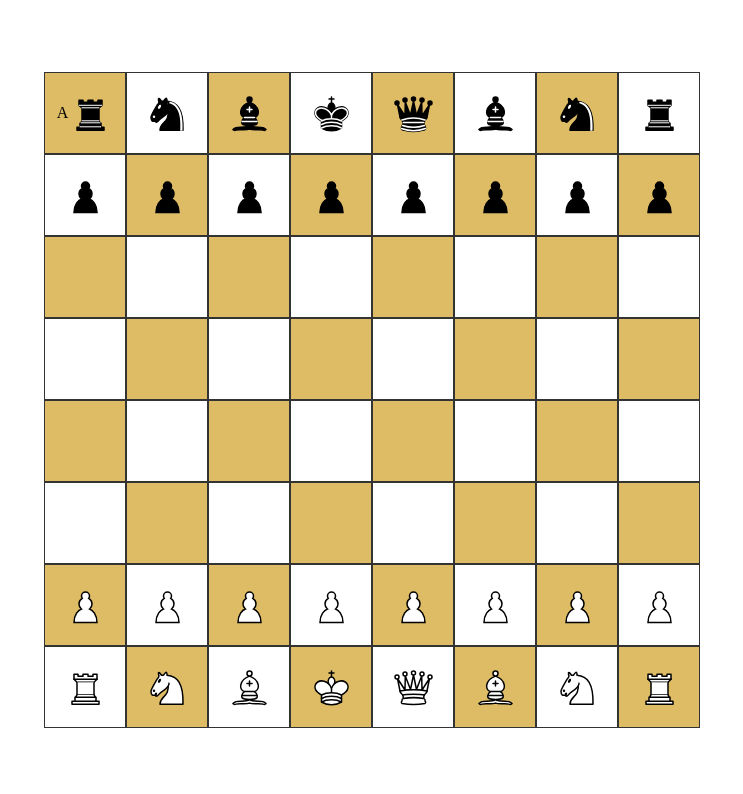
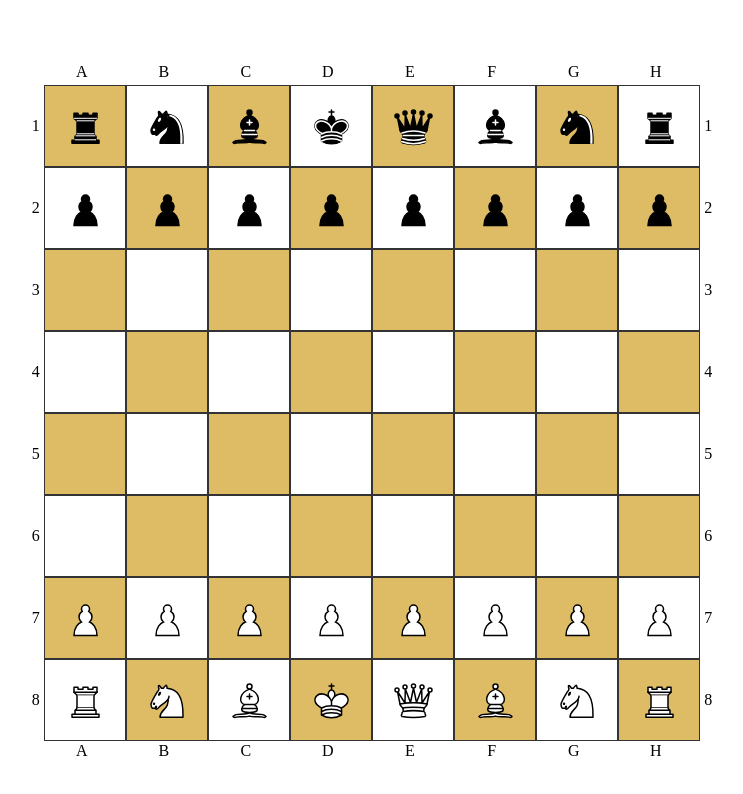
Before and after one commit to rafasanabria1/chess-game, a Vue app: page / in a window 1280 px wide. Shown: the top 794 px of the page, without its empty margins (268-1011 px from the left). Built offline with nearby package versions, Linux system fonts and the light colour scheme.

Commit message:
Movido a componente cada una de las piezas y agregadas los nombres de filas y columnas

```diff
--- a/src/App.vue
+++ b/src/App.vue
@@ -1,83 +1,85 @@
 <script setup>
 
+import Piece from './components/Piece.vue';
 </script>
 
 <template>
   <div class="chess-board">
-    <div class="chess-row">
-      <div class="chess-field">
-        <div class="chess-letter">A</div>
-        <img class="" src="./assets/black/rook.svg" />
-      </div>
-      <div class="chess-field">
-        <img class="" src="./assets/black/knight.svg" />
-      </div>
-      <div class="chess-field">
-        <img class="" src="./assets/black/bishop.svg" />
-      </div>
-      <div class="chess-field">
-        <img class="" src="./assets/black/king.svg" />
-      </div>
-      <div class="chess-field">
-        <img class="" src="./assets/black/queen.svg" />
-      </div>
-      <div class="chess-field">
-        <img class="" src="./assets/black/bishop.svg" />
-      </div>
-      <div class="chess-field">
-        <img class="" src="./assets/black/knight.svg" />
-      </div>
-      <div class="chess-field">
-        <img class="" src="./assets/black/rook.svg" />
-      </div>
+    <div class="chess-letter-row">
+      <div class="chess-letter-field"></div>
+      <div class="chess-letter-field first">A</div>
+      <div class="chess-letter-field first">B</div>
+      <div class="chess-letter-field first">C</div>
+      <div class="chess-letter-field first">D</div>
+      <div class="chess-letter-field first">E</div>
+      <div class="chess-letter-field first">F</div>
+      <div class="chess-letter-field first">G</div>
+      <div class="chess-letter-field first">H</div>
     </div>
     <div class="chess-row">
-      <div v-for="i in 8" :key="i" class="chess-field">
-        <img class="" src="./assets/black/pawn.svg" />
-      </div>
+      <div class="chess-number-field first">1</div>
+      <piece type="black" name="rook" />
+      <piece type="black" name="knight" />
+      <piece type="black" name="bishop" />
+      <piece type="black" name="king" />
+      <piece type="black" name="queen" />
+      <piece type="black" name="bishop" />
+      <piece type="black" name="knight" />
+      <piece type="black" name="rook" />
+      <div class="chess-number-field last">1</div>
     </div>
     <div class="chess-row">
-      <div v-for="i in 8" :key="i" class="chess-field"></div>
+      <div class="chess-number-field first">2</div>
+      <piece v-for="i in 8" :key="i" type="black" name="pawn" />
+      <div class="chess-number-field last">2</div>
     </div>
     <div class="chess-row">
+      <div class="chess-number-field first">3</div>
       <div v-for="i in 8" :key="i" class="chess-field"></div>
+      <div class="chess-number-field last">3</div>
     </div>
     <div class="chess-row">
+      <div class="chess-number-field first">4</div>
       <div v-for="i in 8" :key="i" class="chess-field"></div>
+      <div class="chess-number-field last">4</div>
     </div>
     <div class="chess-row">
+      <div class="chess-number-field first">5</div>
       <div v-for="i in 8" :key="i" class="chess-field"></div>
+      <div class="chess-number-field last">5</div>
     </div>
     <div class="chess-row">
-      <div v-for="i in 8" :key="i" class="chess-field">
-        <img class="" src="./assets/white/pawn.svg" />
-      </div>
+      <div class="chess-number-field first">6</div>
+      <div v-for="i in 8" :key="i" class="chess-field"></div>
+      <div class="chess-number-field last">6</div>
     </div>
     <div class="chess-row">
-      <div class="chess-field">
-        <img class="" src="./assets/white/rook.svg" />
-      </div>
-      <div class="chess-field">
-        <img class="" src="./assets/white/knight.svg" />
-      </div>
-      <div class="chess-field">
-        <img class="" src="./assets/white/bishop.svg" />
-      </div>
-      <div class="chess-field">
-        <img class="" src="./assets/white/king.svg" />
-      </div>
-      <div class="chess-field">
-        <img class="" src="./assets/white/queen.svg" />
-      </div>
-      <div class="chess-field">
-        <img class="" src="./assets/white/bishop.svg" />
-      </div>
-      <div class="chess-field">
-        <img class="" src="./assets/white/knight.svg" />
-      </div>
-      <div class="chess-field">
-        <img class="" src="./assets/white/rook.svg" />
-      </div>
+      <div class="chess-number-field first">7</div>
+      <piece v-for="i in 8" :key="i" type="white" name="pawn" />
+      <div class="chess-number-field last">7</div>
+    </div>
+    <div class="chess-row">
+      <div class="chess-number-field first">8</div>
+      <piece type="white" name="rook" />
+      <piece type="white" name="knight" />
+      <piece type="white" name="bishop" />
+      <piece type="white" name="king" />
+      <piece type="white" name="queen" />
+      <piece type="white" name="bishop" />
+      <piece type="white" name="knight" />
+      <piece type="white" name="rook" />
+      <div class="chess-number-field last">8</div>
+    </div>
+    <div class="chess-letter-row last">
+      <div class="chess-letter-field"></div>
+      <div class="chess-letter-field">A</div>
+      <div class="chess-letter-field">B</div>
+      <div class="chess-letter-field">C</div>
+      <div class="chess-letter-field">D</div>
+      <div class="chess-letter-field">E</div>
+      <div class="chess-letter-field">F</div>
+      <div class="chess-letter-field">G</div>
+      <div class="chess-letter-field">H</div>
     </div>
   </div>
 </template>
--- /dev/null
+++ b/src/components/Piece.vue
@@ -0,0 +1,14 @@
+<script setup>
+
+    import { getPieceImageUrl } from '../utils.js';
+
+    const {type, name} = defineProps (['type', 'name']);
+    const imgUrl = getPieceImageUrl (type, name)
+
+</script>
+
+<template>
+    <div class="chess-field">
+        <img class="" :src=imgUrl />
+    </div>
+</template>
--- a/src/style.css
+++ b/src/style.css
@@ -2,7 +2,7 @@ body {
   margin: 0px;
   display: flex;
   min-height: 100vh;
-  width: 100%;
+  width: 100vw;
   align-items: center;
   justify-content: center;
 }
@@ -12,7 +12,7 @@ body {
   flex-direction: column;
 }
 
-.chess-row {
+.chess-row, .chess-letter-row {
   width: 100%;
   display: flex;
   flex-direction: row;
@@ -28,6 +28,42 @@ body {
   align-items: center;
 }
 
+.chess-letter-field {
+  border: solid 1px white;
+  width: 5em;
+  height: 5em;
+  display: flex;
+  justify-content: center;
+}
+
+.chess-number-field {
+  border: solid 1px white;
+  width: 5em;
+  height: 5em;
+  display: flex;
+  align-items: center;
+}
+
+.chess-letter-field.first {
+  align-items: flex-end;
+  padding-bottom: 0.2em;
+}
+
+.chess-letter-field.last {
+  align-items: flex-start;
+  padding-top: 0.2em;
+}
+
+.chess-number-field.first {
+  justify-content: flex-end;
+  padding-right: 0.2em;
+}
+
+.chess-number-field.last {
+  justify-content: flex-start;
+  padding-left: 0.2em;
+}
+
 .chess-row:nth-child(odd) .chess-field:nth-child(odd),
  .chess-row:nth-child(even) .chess-field:nth-child(even) {
   background-color: rgb(222, 188, 102);
--- /dev/null
+++ b/src/utils.js
@@ -0,0 +1,7 @@
+
+const getPieceImageUrl = (type, name) => {
+    return new URL(`./assets/${type}/${name}.svg`, import.meta.url).href
+}
+
+
+export { getPieceImageUrl }
```
